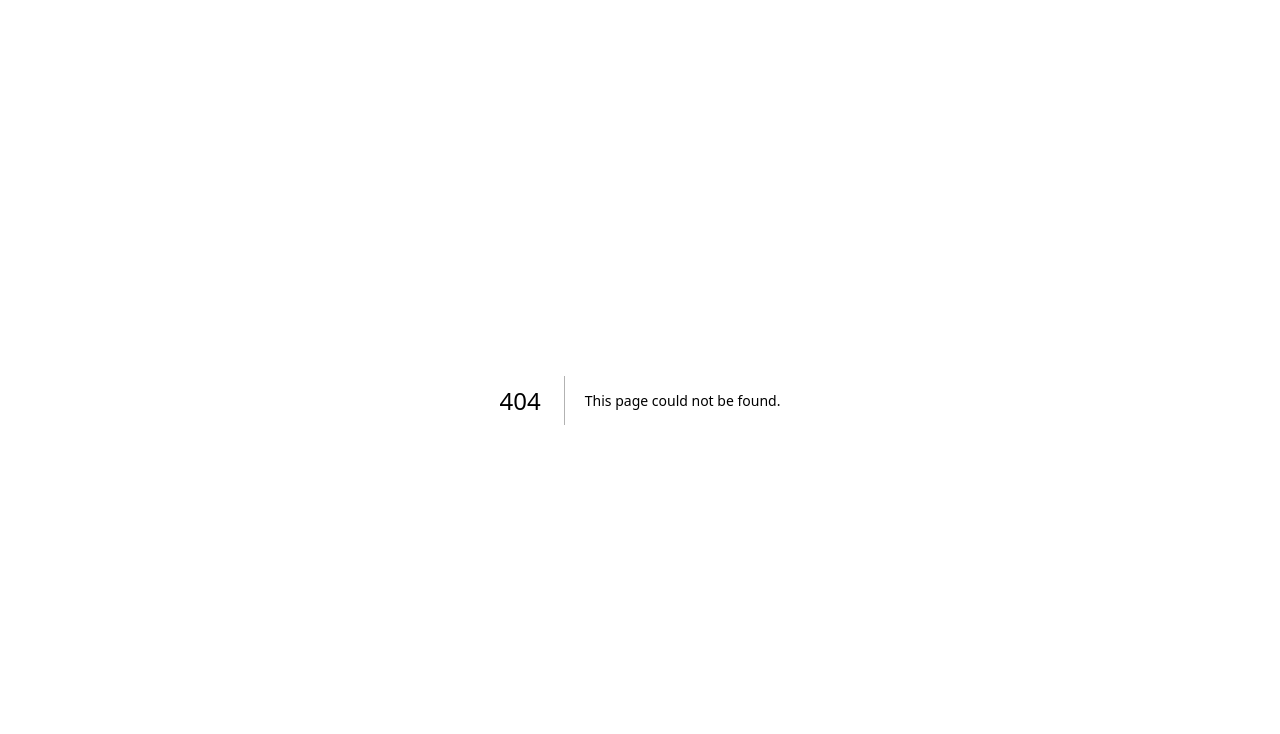
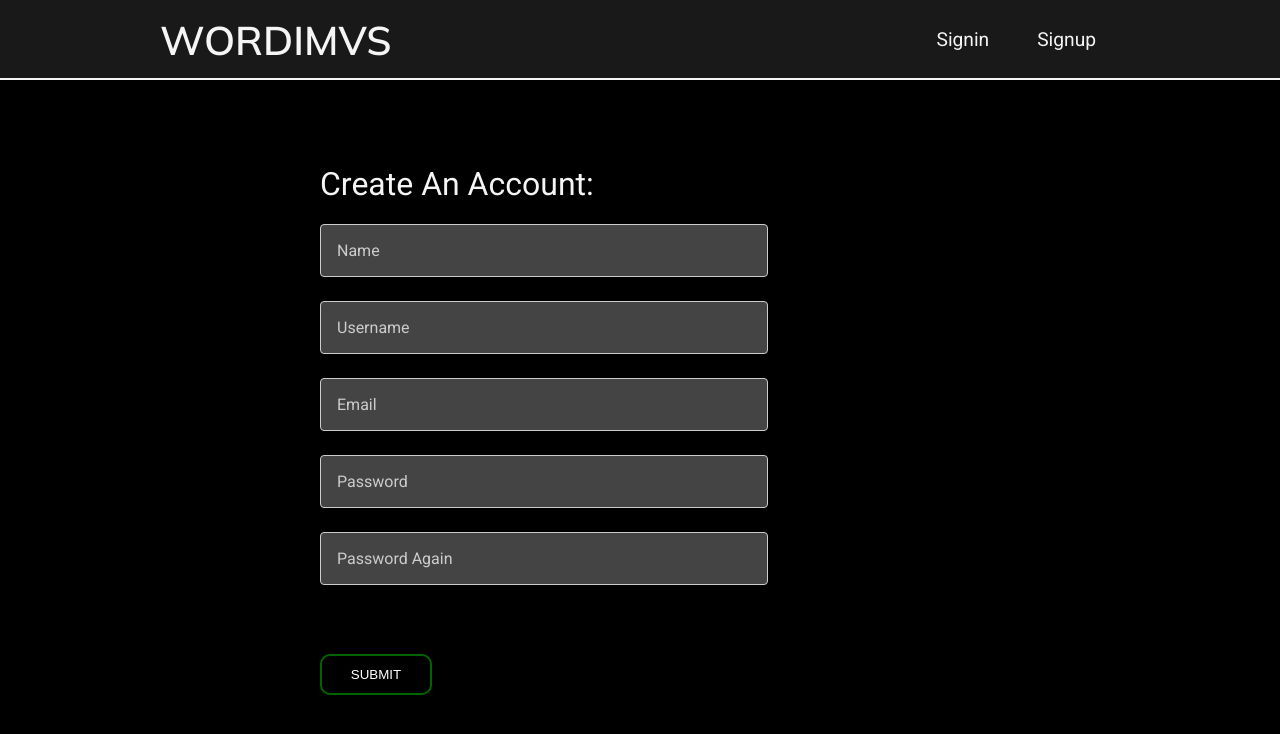
Before and after one commit to savashn/wordimus, a Next.js app: page /signup in a window 1280 px wide. Before the commit this address had no page. Shown: the top 734 px of the page. Built offline with nearby package versions, Linux system fonts and the light colour scheme; no server answers.

Commit message:
add signup page

```diff
--- a/package.json
+++ b/package.json
@@ -1,6 +1,6 @@
 {
   "name": "wordimus",
-  "version": "1.0.3",
+  "version": "1.1.0",
   "private": true,
   "scripts": {
     "dev": "next dev",
--- /dev/null
+++ b/src/app/signup/page.tsx
@@ -0,0 +1,25 @@
+import Header from "@/components/partials/Header";
+import Signup from "@/components/Signup";
+import { cookies } from "next/headers";
+import { notFound } from "next/navigation";
+import styles from "../page.module.css";
+
+export default async function Page() {
+    const api = process.env.API_URI;
+    const cookieStore = await cookies();
+    const token = cookieStore.get('x-auth-token')?.value;
+
+    if (token) {
+        notFound();
+    }
+
+    return (
+        <>
+            <Header />
+
+            <div className={styles.main}>
+                <Signup api={api as string} />
+            </div>
+        </>
+    )
+}
--- /dev/null
+++ b/src/components/Signup.tsx
@@ -0,0 +1,138 @@
+"use client";
+import { Api } from '@/types/types';
+import React, { useState } from 'react'
+import styles from '@/styles/input.module.css';
+import { useRouter } from 'next/navigation';
+
+function Signup({ api }: Api) {
+    const [name, setName] = useState<string>('');
+    const [username, setUsername] = useState<string>('');
+    const [email, setEmail] = useState<string>('');
+    const [password, setPassword] = useState<string>('');
+    const [rePassword, setRePassword] = useState<string>('');
+
+    const router = useRouter();
+
+    const handleSubmit = async (e: React.FormEvent) => {
+        e.preventDefault()
+
+        if (!name || name.trim() == '') {
+            alert('Name is missing.');
+            return;
+        }
+
+        if (!email || email.trim() == '') {
+            alert('Email is missing.');
+            return;
+        }
+
+        if (!password || password.trim() == '') {
+            alert('Password is missing.');
+            return;
+        }
+
+        if (password !== rePassword) {
+            alert('Password fields must be the same.');
+            return;
+        }
+
+        if ((password && rePassword) && (password.length < 8 || rePassword.length < 8)) {
+            alert('Password must be longer than 8 characters.');
+            return;
+        }
+
+        const data = {
+            name,
+            username,
+            email,
+            password
+        };
+
+        const res = await fetch(`${api}/new/post`, {
+            method: 'POST',
+            headers: {
+                'Content-Type': 'application/json',
+            },
+            body: JSON.stringify(data)
+        });
+
+        const text = await res.text();
+
+        if (!res.ok) {
+            alert(text || 'An unknown error occurred.');
+            window.location.reload();
+            return;
+        }
+
+        alert(text);
+        router.push(`/`);
+        return;
+    }
+
+    return (
+        <div>
+            <form onSubmit={handleSubmit} className={styles.form}>
+
+                <label htmlFor="register" className={styles.label}>
+                    Create An Account:
+                </label>
+
+                <br />
+
+                <input
+                    type="text"
+                    id="name"
+                    placeholder="Name"
+                    className={styles.input}
+                    value={name}
+                    onChange={(e) => setName(e.target.value)}
+                />
+
+                <input
+                    type="text"
+                    id="username"
+                    placeholder="Username"
+                    className={styles.input}
+                    value={username}
+                    onChange={(e) => setUsername(e.target.value)}
+                />
+
+                <input
+                    type="text"
+                    id="email"
+                    placeholder="Email"
+                    className={styles.input}
+                    value={email}
+                    onChange={(e) => setEmail(e.target.value)}
+                />
+
+                <input
+                    type="password"
+                    id="password"
+                    placeholder="Password"
+                    className={styles.input}
+                    value={password}
+                    onChange={(e) => setPassword(e.target.value)}
+                />
+
+                <input
+                    type="password"
+                    id="repassword"
+                    placeholder="Password Again"
+                    className={styles.input}
+                    value={rePassword}
+                    onChange={(e) => setRePassword(e.target.value)}
+                />
+
+                <br /><br />
+
+                <button type="submit" className={styles.button}>
+                    SUBMIT
+                </button>
+
+            </form>
+        </div>
+    )
+}
+
+export default Signup
```
